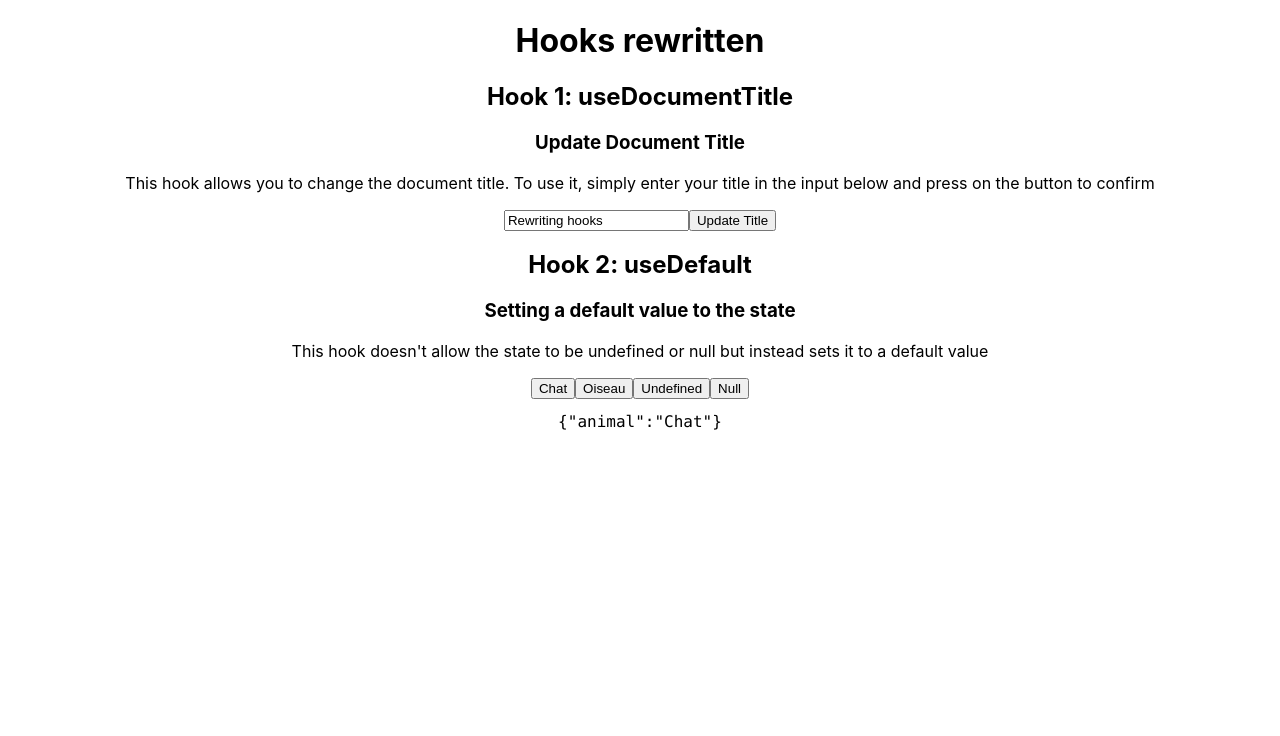
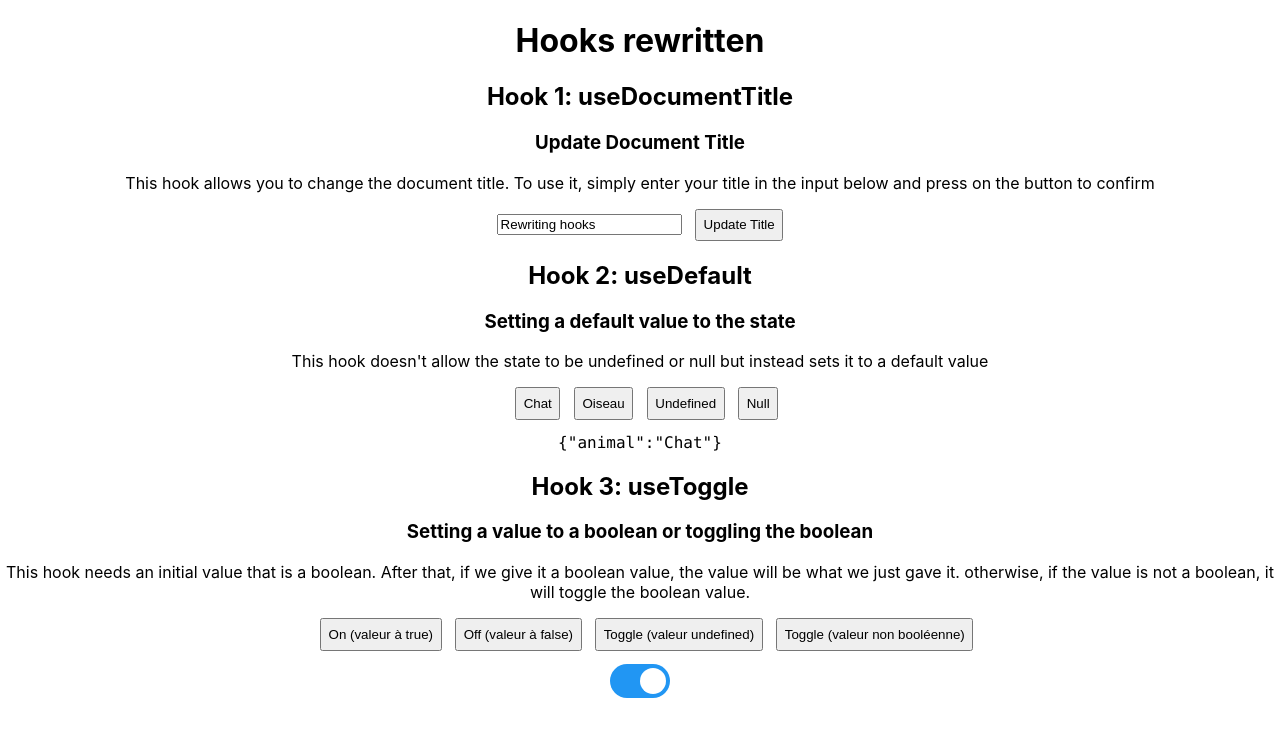
Before and after one commit to bdegrandmaison/react-hooks, a React (Create React App) app: page / in a window 1280 px wide. Shown: the top 736 px of the page. Built offline with nearby package versions, Linux system fonts and the light colour scheme.

Commit message:
added useToggle hook

```diff
--- a/src/App.tsx
+++ b/src/App.tsx
@@ -1,13 +1,15 @@
 import './App.css';
-import { UseDocumentTitleComponent } from './components/UseDocumentTitleComponent';
-import { UseDefaultComponent } from './components/useDefaultComponent';
+import { DocumentTitleComponent } from './components/DocumentTitleComponent';
+import { DefaultComponent } from './components/DefaultComponent';
+import { ToggleComponent } from './components/ToggleComponent';
 
 function App() {
   return (
     <div className="App">
       <h1>Hooks rewritten</h1>
-      <UseDocumentTitleComponent />
-      <UseDefaultComponent />
+      <DocumentTitleComponent />
+      <DefaultComponent />
+      <ToggleComponent />
     </div>
   );
 }
--- a/src/components/useDefaultComponent.tsx
+++ b/src/components/DefaultComponent.tsx
@@ -1,6 +1,6 @@
 import useDefault from '../hooks/useDefault';
 
-export const UseDefaultComponent = () => {
+export const DefaultComponent = () => {
   const initialState = { animal: 'Chat' };
   const defaultState = { animal: 'Chien' };
 
--- a/src/components/UseDocumentTitleComponent.tsx
+++ b/src/components/DocumentTitleComponent.tsx
@@ -1,7 +1,7 @@
 import { FormEvent, useState } from 'react';
 import useDocumentTitle from '../hooks/useDocumentTitle';
 
-export const UseDocumentTitleComponent = () => {
+export const DocumentTitleComponent = () => {
   const [title, setTitle] = useState(document.title);
   const [newTitle, setNewTitle] = useState(document.title);
 
--- /dev/null
+++ b/src/components/ToggleComponent.tsx
@@ -0,0 +1,55 @@
+import useToggle from '../hooks/useToggle';
+
+export const ToggleComponent = () => {
+  const [on, toggle] = useToggle(true);
+
+  return (
+    <section>
+      <h2>Hook 3: useToggle</h2>
+      <h3>Setting a value to a boolean or toggling the boolean</h3>
+      <p>
+        This hook needs an initial value that is a boolean. After that, if we give it a boolean
+        value, the value will be what we just gave it. otherwise, if the value is not a boolean, it
+        will toggle the boolean value.
+      </p>
+      <button
+        title="mets la valeur à 'true'"
+        onClick={() => {
+          toggle(true);
+        }}
+      >
+        On (valeur à true)
+      </button>
+      <button
+        title="mets la valeur à 'false'"
+        onClick={() => {
+          toggle(false);
+        }}
+      >
+        Off (valeur à false)
+      </button>
+      <button
+        title="mets la valeur à undefined"
+        onClick={() => {
+          toggle();
+        }}
+      >
+        Toggle (valeur undefined)
+      </button>
+      <button
+        title="mets la valeur à null"
+        onClick={() => {
+          toggle(null);
+        }}
+      >
+        Toggle (valeur non booléenne)
+      </button>
+      <pre>
+        <label className="switch">
+          <input type="checkbox" checked={on} />
+          <span className="slider round" />
+        </label>
+      </pre>
+    </section>
+  );
+};
--- /dev/null
+++ b/src/hooks/useToggle.ts
@@ -0,0 +1,21 @@
+import { useState, useCallback } from 'react';
+
+export default function useToggle(value = true): [boolean, (value?: any) => void] {
+  const [on, setOn] = useState(() => {
+    if (typeof value === 'boolean') {
+      return value;
+    }
+
+    return Boolean(value);
+  });
+
+  const handleToggle = useCallback((value?: any) => {
+    if (typeof value === 'boolean') {
+      return setOn(value);
+    } else {
+      return setOn((v) => !v);
+    }
+  }, []);
+
+  return [on, handleToggle];
+}
--- a/src/index.css
+++ b/src/index.css
@@ -9,3 +9,70 @@ body {
 code {
   font-family: source-code-pro, Menlo, Monaco, Consolas, 'Courier New', monospace;
 }
+
+.switch {
+  position: relative;
+  display: inline-block;
+  width: 60px;
+  height: 34px;
+}
+
+/* Hide default HTML checkbox */
+.switch input {
+  opacity: 0;
+  width: 0;
+  height: 0;
+}
+
+/* The slider */
+.slider {
+  position: absolute;
+  cursor: pointer;
+  top: 0;
+  left: 0;
+  right: 0;
+  bottom: 0;
+  background-color: #ccc;
+  -webkit-transition: 0.4s;
+  transition: 0.4s;
+}
+
+.slider:before {
+  position: absolute;
+  content: '';
+  height: 26px;
+  width: 26px;
+  left: 4px;
+  bottom: 4px;
+  background-color: white;
+  -webkit-transition: 0.4s;
+  transition: 0.4s;
+}
+
+input:checked + .slider {
+  background-color: #2196f3;
+}
+
+input:focus + .slider {
+  box-shadow: 0 0 1px #2196f3;
+}
+
+input:checked + .slider:before {
+  -webkit-transform: translateX(26px);
+  -ms-transform: translateX(26px);
+  transform: translateX(26px);
+}
+
+/* Rounded sliders */
+.slider.round {
+  border-radius: 34px;
+}
+
+.slider.round:before {
+  border-radius: 50%;
+}
+
+button {
+  margin-left: 1em;
+  padding: 0.5em;
+}
```
